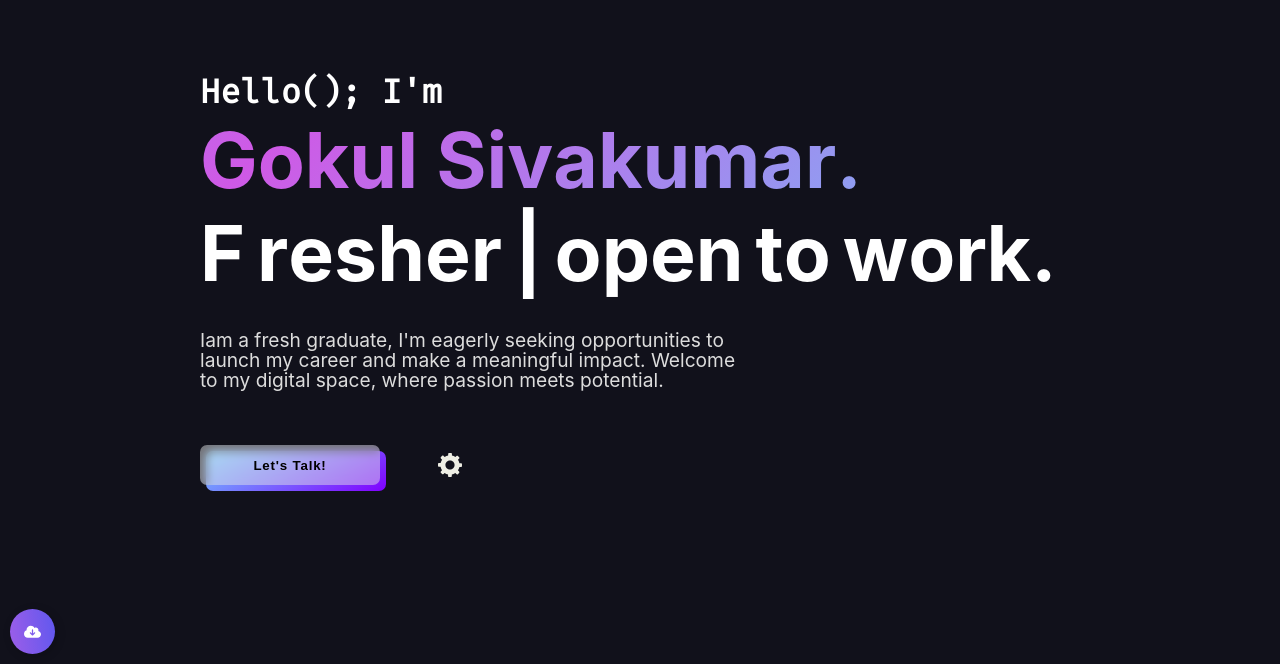
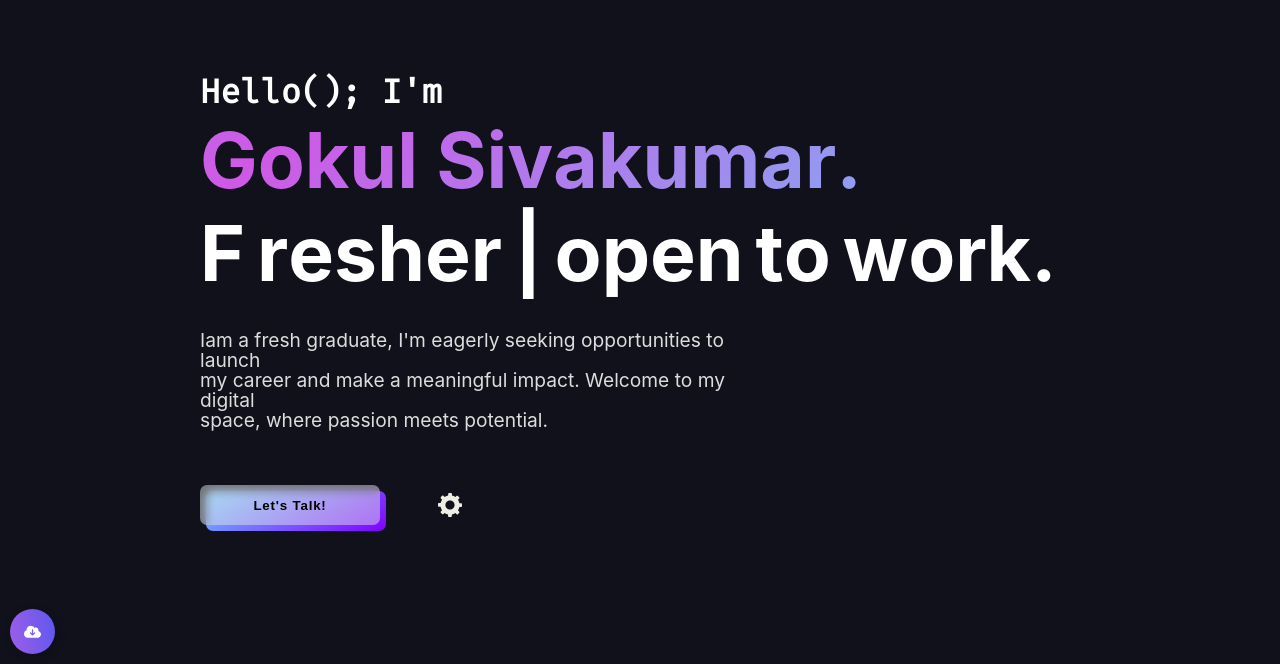
Before and after one commit to Gssmc/Gssmc.github.io, a plain HTML site: page index.html in a window 1280 px wide. Shown: the part 136-800 px from the top of the page. Drawn offline with nearby package versions, Linux system fonts and the light colour scheme; a web font is replaced by a local one.

Commit message:
Update index.html

```diff
--- a/index.html
+++ b/index.html
@@ -132,7 +132,7 @@ What are you doing here?! you sneaky developer...
 
 
                 <article id="work" data-aos="fade-up"data-aos-delay="400"><div><p class="jello">F</p></div><div><p class="jello">r</p><p class="jello">e</p><p class="jello">s</p><p class="jello">h</p><p class="jello">e</p><p class="jello">r</p></div><div><p class="jello">|</p></div><div><p class="jello">o</p><p class="jello">p</p><p class="jello">e</p><p class="jello">n</p></div><div><p class="jello"> </p><p class="jello">t</p><p class="jello">o</p></div><div><p class="jello"> </p><p class="jello">w</p><p class="jello">o</p><p class="jello">r</p><p class="jello">k</p><p class="jello">.</p></div></article>
-                <p id="info-para" data-aos="fade-up"data-aos-delay="600">Iam a fresh graduate, I'm eagerly seeking opportunities to launch my career and make a meaningful impact. Welcome to my digital space, where passion meets potential.</p>
+                <p id="info-para" data-aos="fade-up"data-aos-delay="600">Iam a fresh graduate, I'm eagerly seeking opportunities to launch<br>my career and make a meaningful impact. Welcome to my digital<br>space, where passion meets potential.</p>
                 <div class="contact-btn-div"data-aos="fade-up"
                 data-aos-delay="800">
 
```
